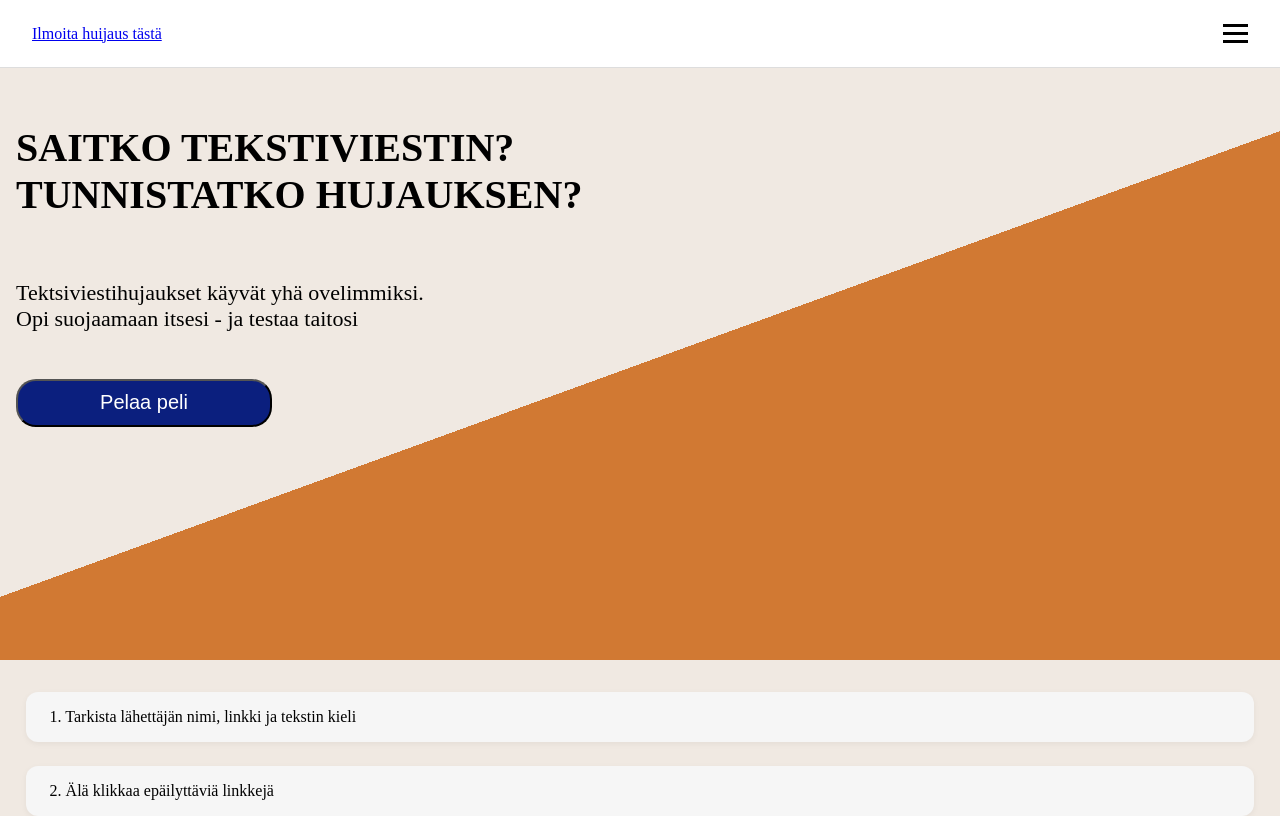
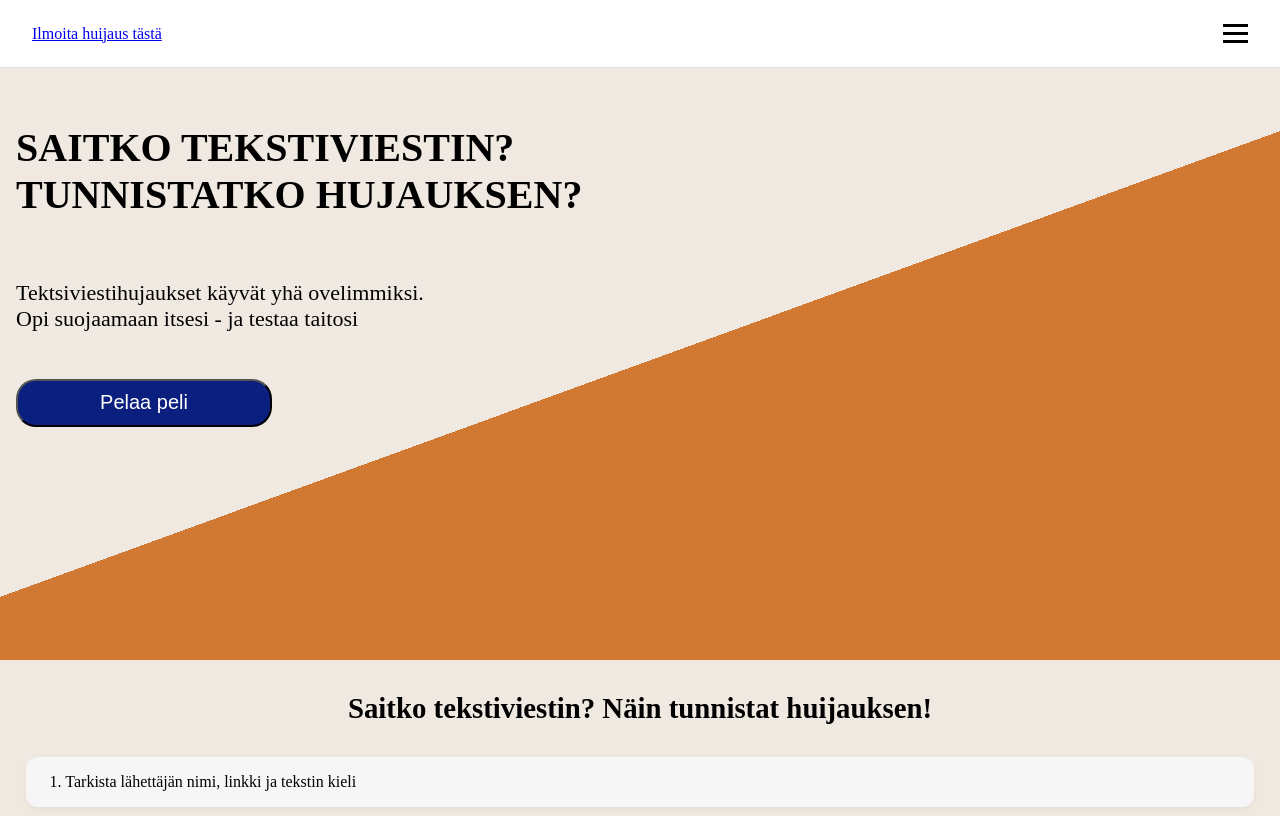
Before and after one commit to levonmaister/scamvjp2, a React (Vite) app: page / in a window 1280 px wide. Shown: the top 816 px of the page. Built offline with nearby package versions, Linux system fonts and the light colour scheme.

Commit message:
Checklist rubrik

```diff
--- a/src/pages/Etusivu.jsx
+++ b/src/pages/Etusivu.jsx
@@ -48,6 +48,7 @@ const Etusivu = () => {
 
                 </div>
 
+                <h2 className="checklist-title">Saitko tekstiviestin? Näin tunnistat huijauksen!</h2>
                 <Checklist /> {/*Ska denna vara här*/}
 
 
--- a/src/styles/etusivu.css
+++ b/src/styles/etusivu.css
@@ -75,3 +75,9 @@ html {
   }
 
 }
+.checklist-title {
+  text-align: center;
+  font-size: 1.8rem;
+  margin-top: 2rem;
+  font-weight: bold;
+}
```
